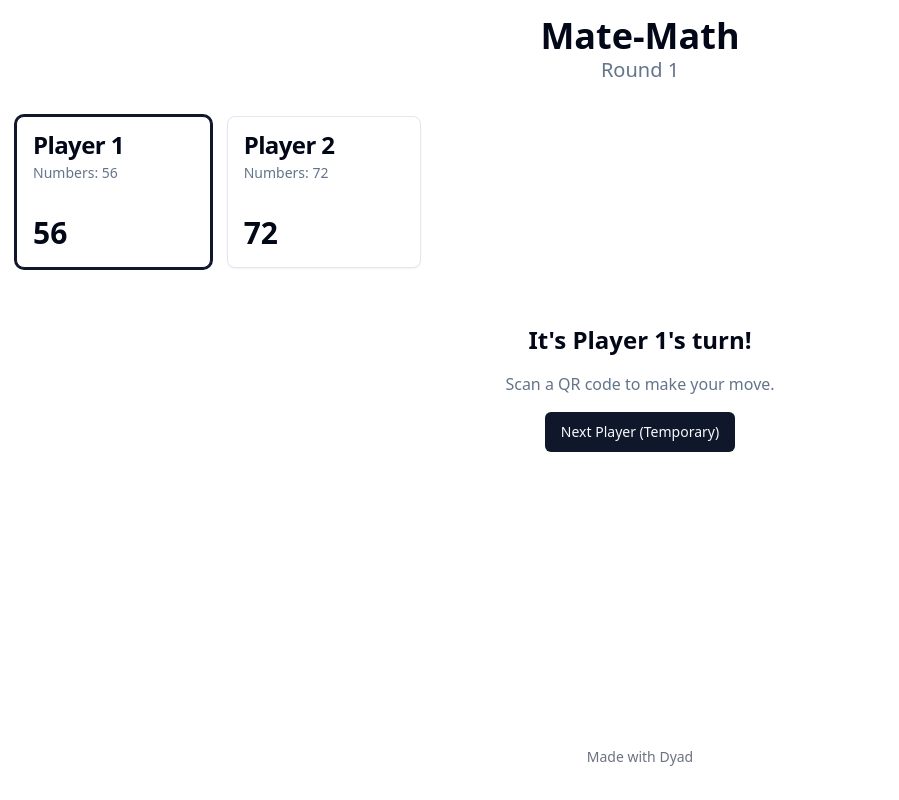
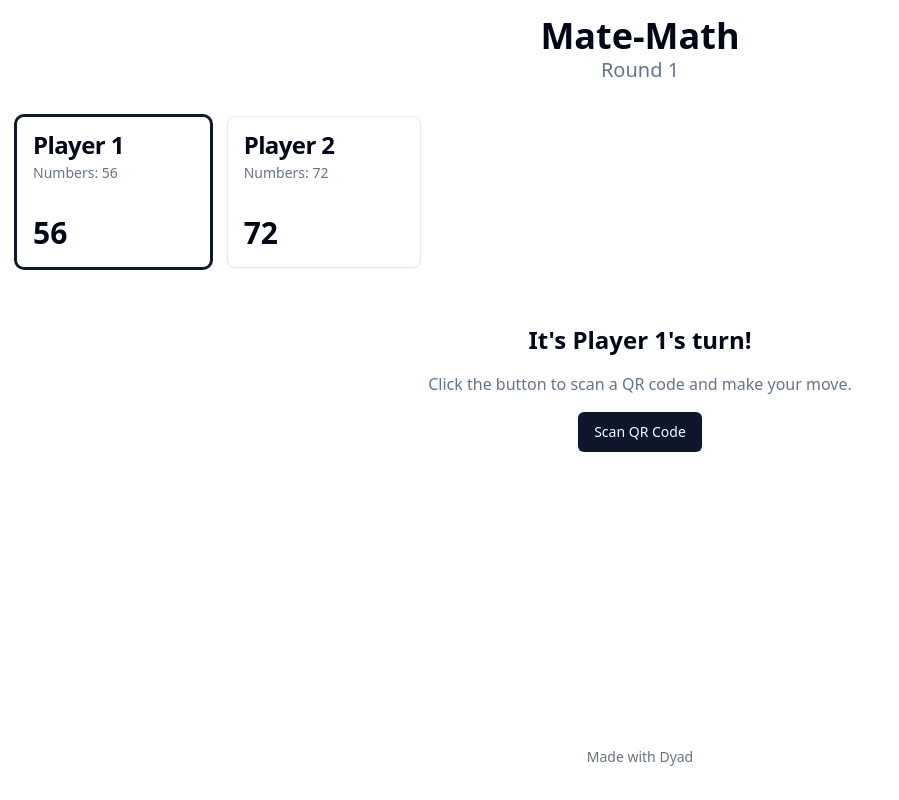
Before and after one commit to brendansatria/matemathv1, a React (Vite) app: page / in a window 1280 px wide. Both pictures are taken after a click on the button "Start Game". Shown: the whole page, without its empty margins (0-899 px from the left). Built offline with nearby package versions, Linux system fonts and the light colour scheme.

Commit message:
[dyad] Implemented QR code scanning for game actions - wrote 3 file(s)

```diff
--- /dev/null
+++ b/src/components/QrScanner.tsx
@@ -0,0 +1,51 @@
+import React, { useEffect } from 'react';
+import { Html5QrcodeScanner } from 'html5-qrcode';
+
+interface QrScannerProps {
+  onScanSuccess: (decodedText: string) => void;
+}
+
+const QrScanner: React.FC<QrScannerProps> = ({ onScanSuccess }) => {
+  useEffect(() => {
+    const scanner = new Html5QrcodeScanner(
+      'qr-reader',
+      {
+        fps: 10,
+        qrbox: { width: 250, height: 250 },
+        rememberLastUsedCamera: true,
+      },
+      false // verbose
+    );
+
+    const handleSuccess = (decodedText: string) => {
+      // Check if scanner is still there before trying to clear
+      if (document.getElementById('qr-reader')) {
+        scanner.clear().catch(error => {
+          console.error("Failed to clear html5-qrcode-scanner.", error);
+        });
+      }
+      onScanSuccess(decodedText);
+    };
+
+    const handleError = (error: any) => {
+      // This callback can be noisy. We'll ignore errors for now.
+      // console.warn(`QR code scan error: ${error}`);
+    };
+
+    scanner.render(handleSuccess, handleError);
+
+    return () => {
+      // Ensure scanner is cleared on component unmount
+      if (document.getElementById('qr-reader')) {
+         scanner.clear().catch(error => {
+            // This can throw an error if the scanner is already cleared, so we'll log it quietly.
+            // console.error("Failed to clear html5-qrcode-scanner on unmount.", error);
+         });
+      }
+    };
+  }, [onScanSuccess]);
+
+  return <div id="qr-reader" className="w-full max-w-sm mx-auto rounded-lg overflow-hidden" />;
+};
+
+export default QrScanner;
--- a/src/contexts/GameContext.tsx
+++ b/src/contexts/GameContext.tsx
@@ -20,7 +20,6 @@ interface GameContextType {
   gameState: GameState;
   initializeGame: (playerNames: string[]) => void;
   applyOperation: (operation: string) => void;
-  nextTurn: () => void;
   resetGame: () => void;
 }
 
@@ -58,33 +57,59 @@ export const GameProvider = ({ children }: { children: ReactNode }) => {
   };
 
   const applyOperation = (operation: string) => {
-    // This will be implemented in the next step
-    console.log(`Applying operation: ${operation}`);
-  };
+    setGameState(prevState => {
+      const currentPlayer = prevState.players[prevState.currentPlayerIndex];
+      if (!currentPlayer) return prevState;
 
-  const nextTurn = () => {
-    setGameState(prevState => {
-      if (prevState.players.length === 0) return prevState;
+      let newScore = currentPlayer.score;
+      const operationType = operation.charAt(0);
+      const value = parseInt(operation.substring(1), 10);
 
-      const isLastPlayer = prevState.currentPlayerIndex === prevState.players.length - 1;
+      if (isNaN(value)) {
+        console.error("Invalid operation value:", operation);
+        return prevState;
+      }
+
+      switch (operationType) {
+        case '+':
+          newScore += value;
+          break;
+        case '-':
+          newScore -= value;
+          break;
+        default:
+          console.error("Unknown operation type:", operation);
+          return prevState;
+      }
+
+      const updatedPlayers = [...prevState.players];
+      updatedPlayers[prevState.currentPlayerIndex] = {
+        ...currentPlayer,
+        score: newScore,
+      };
+
+      // --- Turn Progression Logic ---
+      const isLastPlayer = prevState.currentPlayerIndex === updatedPlayers.length - 1;
       const isLastRound = prevState.round === 6;
 
       if (isLastPlayer && isLastRound) {
-        const winner = prevState.players.reduce((prev, current) =>
+        const winner = updatedPlayers.reduce((prev, current) =>
           (prev.score > current.score) ? prev : current
         );
         return {
           ...prevState,
+          players: updatedPlayers,
           gamePhase: 'finished',
           winner: winner,
         };
       }
 
-      const nextPlayerIndex = (prevState.currentPlayerIndex + 1) % prevState.players.length;
+      const nextPlayerIndex = (prevState.currentPlayerIndex + 1) % updatedPlayers.length;
       const nextRound = nextPlayerIndex === 0 ? prevState.round + 1 : prevState.round;
 
       return {
         ...prevState,
+        players: updatedPlayers,
         currentPlayerIndex: nextPlayerIndex,
         round: nextRound,
       };
@@ -103,7 +128,7 @@ export const GameProvider = ({ children }: { children: ReactNode }) => {
   };
 
   return (
-    <GameContext.Provider value={{ gameState, initializeGame, applyOperation, nextTurn, resetGame }}>
+    <GameContext.Provider value={{ gameState, initializeGame, applyOperation, resetGame }}>
       {children}
     </GameContext.Provider>
   );
--- a/src/pages/Game.tsx
+++ b/src/pages/Game.tsx
@@ -1,14 +1,17 @@
-import React from 'react';
+import React, { useState } from 'react';
 import { useGame } from '@/contexts/GameContext';
 import { Card, CardContent, CardHeader, CardTitle, CardDescription } from '@/components/ui/card';
 import { Button } from '@/components/ui/button';
 import { MadeWithDyad } from '@/components/made-with-dyad';
 import { useNavigate } from 'react-router-dom';
+import QrScanner from '@/components/QrScanner';
+import { showSuccess, showError } from '@/utils/toast';
 
 const Game = () => {
-  const { gameState, nextTurn } = useGame();
+  const { gameState, applyOperation } = useGame();
   const { players, round, currentPlayerIndex, gamePhase } = gameState;
   const navigate = useNavigate();
+  const [isScanning, setIsScanning] = useState(false);
 
   React.useEffect(() => {
     if (players.length === 0 && gamePhase !== 'setup') {
@@ -24,6 +27,17 @@ const Game = () => {
   }
 
   const currentPlayer = players[currentPlayerIndex];
+
+  const handleScanSuccess = (decodedText: string) => {
+    const validOperations = ['+1', '-1', '+5', '-5'];
+    if (validOperations.includes(decodedText)) {
+      applyOperation(decodedText);
+      showSuccess(`Applied: ${decodedText}. Next player's turn!`);
+    } else {
+      showError(`Invalid QR code: ${decodedText}`);
+    }
+    setIsScanning(false);
+  };
 
   return (
     <div className="container mx-auto p-4 min-h-screen flex flex-col">
@@ -49,10 +63,23 @@ const Game = () => {
 
         <div className="text-center p-6 bg-card rounded-lg">
           <h2 className="text-2xl font-semibold mb-4">It's {currentPlayer.name}'s turn!</h2>
-          <p className="text-muted-foreground">Scan a QR code to make your move.</p>
-          <Button onClick={nextTurn} className="mt-4">
-            Next Player (Temporary)
-          </Button>
+
+          {isScanning ? (
+            <div>
+              <p className="text-muted-foreground mb-4">Point your camera at a QR code.</p>
+              <QrScanner onScanSuccess={handleScanSuccess} />
+              <Button variant="outline" onClick={() => setIsScanning(false)} className="mt-4">
+                Cancel
+              </Button>
+            </div>
+          ) : (
+            <div>
+              <p className="text-muted-foreground">Click the button to scan a QR code and make your move.</p>
+              <Button onClick={() => setIsScanning(true)} className="mt-4">
+                Scan QR Code
+              </Button>
+            </div>
+          )}
         </div>
       </main>
 
```
